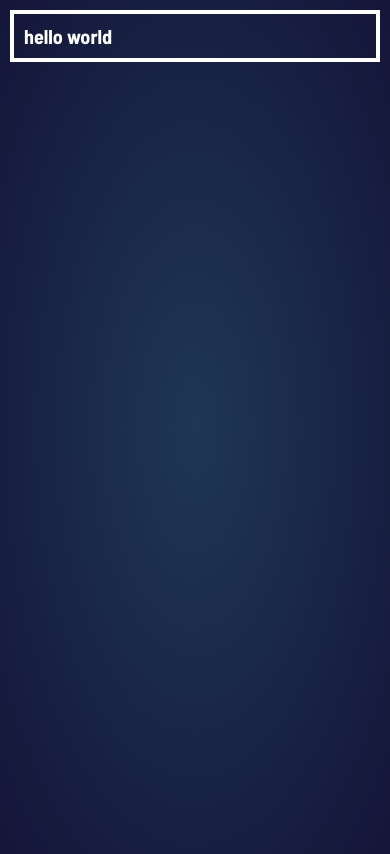
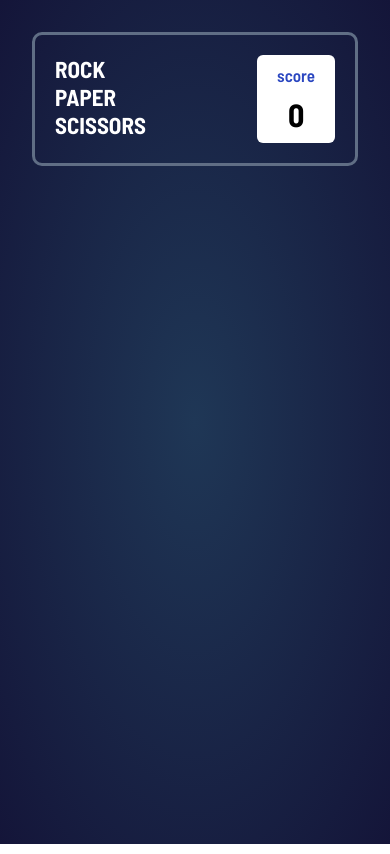
Before and after one commit to elghanbibadr/rockPaperGame, a plain HTML site: page index.html in a window 390 px wide. Drawn offline with Linux system fonts and the light colour scheme.

Commit message:
adding styels for mobile and small tablette

```diff
--- a/app/scss/main.scss
+++ b/app/scss/main.scss
@@ -3,3 +3,38 @@
 @import './partiels/mixins';
 @import './partiels/typogprahy';
 @import './partiels/reset';
+
+
+.header{
+    border: 3px solid $Header-Outline;
+    padding: 2rem;
+    border-radius: 10px;
+    margin: 2.2rem;
+    display: flex;
+    justify-content: space-between;
+
+    &__title{
+        font-size: 2.3rem;
+    }
+
+    &__score-box{
+        background-color: white;
+        padding: 1rem 2rem;
+        border-radius: 6px;
+        text-align: center;
+
+    }
+
+    &__score-number{
+        display: inline-block;
+        margin-top: 1rem;
+        color: black;
+        font-size: 3.2rem;
+        font-weight: bold;
+    }
+
+    &__score-title{
+        font-size: 1.7rem;
+        color: $Score-Text;
+    }
+}
--- a/app/scss/partiels/_reset.scss
+++ b/app/scss/partiels/_reset.scss
@@ -11,25 +11,19 @@ html{
 
 body{
     height: 100vh;
+    max-width: 100rem;
+    margin-inline: auto;
+    // margin: 1rem;
+    padding: 1rem;
     color: white;
    background:radial-gradient( hsl(214, 47%, 23%) , hsl(237, 49%, 15%));   ;
 }
 
 ul{
     list-style: none;
-
 }
 
 a{
     text-decoration: none;
     font-family: inherit;
 }
-
-
-.container{
-    max-width: 100rem;
-    margin-inline: auto;
-    border: 4px solid #ffff;
-    margin: 1rem;
-    padding: 1rem;
-}
--- a/app/scss/partiels/_typogprahy.scss
+++ b/app/scss/partiels/_typogprahy.scss
@@ -2,4 +2,5 @@
 
 body{
     font-family: 'Barlow Semi Condensed', sans-serif;
+    font-size: 1.4rem;
 }
--- a/index.html
+++ b/index.html
@@ -7,10 +7,14 @@
   <link rel="stylesheet" href="/app/scss/main.css">
   <title>Frontend Mentor | Rock, Paper, Scissors</title>
 </head>
-<body>
+<body class="container">
 
-<div class="container">
-  <h1>hello world</h1>
-</div>
+<header class="header">
+  <h1 class="header__title">ROCK <br> PAPER <br> SCISSORS</h1>
+  <div class="header__score-box">
+    <p class="header__score-title">score</p>
+    <span class="header__score-number">0</span>
+  </div>
+</header>
 </body>
 </html>
```
Also changed, not shown: app/scss/main.css, 1 other file.
